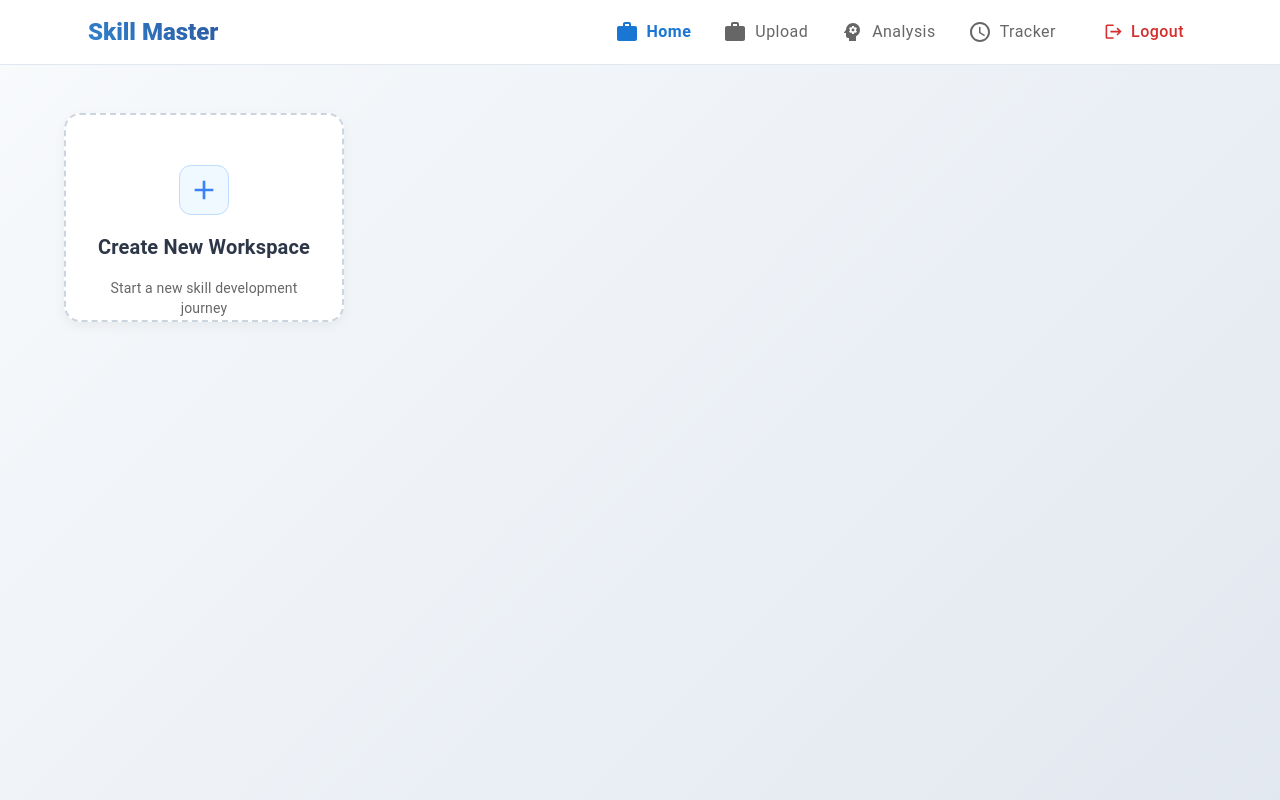
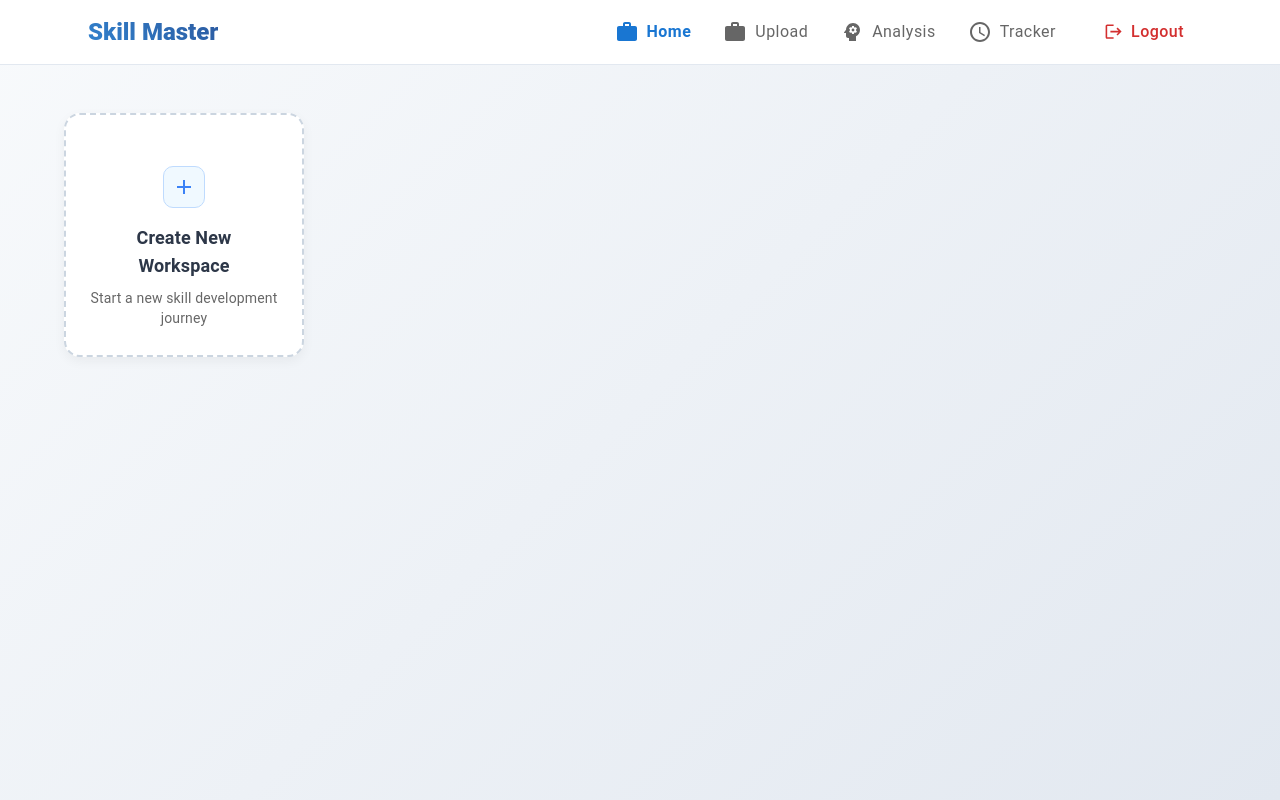
Before and after one commit to prithishsamanta/CareerLift, a React (Create React App) app in the folder frontend/: page /home in a window 1280 px wide. Built offline with nearby package versions, Linux system fonts and the light colour scheme.

Commit message:
Changed the Design of the Home

```diff
--- a/frontend/src/pages/HomePage.tsx
+++ b/frontend/src/pages/HomePage.tsx
@@ -87,7 +87,6 @@ const HomePage: React.FC = () => {
                 >
                   <CardContent className="workspace-content">
                     <Box className="workspace-header">
-                      <Work className="workspace-icon" />
                       <Typography variant="h6" className="workspace-name">
                         {workspace.name}
                       </Typography>
@@ -123,7 +122,7 @@ const HomePage: React.FC = () => {
               >
                 <CardContent className="create-workspace-content">
                   <Box className="create-workspace-icon">
-                    <Add sx={{ fontSize: 32, color: "#3b82f6" }} />
+                    <Add sx={{ fontSize: 24, color: "#3b82f6" }} />
                   </Box>
                   <Typography variant="h6" className="create-workspace-text">
                     Create New Workspace
--- a/frontend/src/styles/HomePage.css
+++ b/frontend/src/styles/HomePage.css
@@ -100,24 +100,28 @@
 
 .workspace-grid-item {
   flex: 0 0 calc(100% - 24px);
-  min-width: 280px;
+  min-width: 240px;
+  min-height: 180px;
 }
 
 @media (min-width: 600px) {
   .workspace-grid-item {
-    flex: 0 0 calc(50% - 12px);
+    flex: 0 0 calc(45% - 12px);
+    min-height: 200px;
   }
 }
 
 @media (min-width: 960px) {
   .workspace-grid-item {
-    flex: 0 0 calc(33.333% - 16px);
+    flex: 0 0 calc(30% - 16px);
+    min-height: 220px;
   }
 }
 
 @media (min-width: 1280px) {
   .workspace-grid-item {
-    flex: 0 0 calc(25% - 18px);
+    flex: 0 0 calc(22% - 18px);
+    min-height: 240px;
   }
 }
 
@@ -144,37 +148,36 @@
   height: 100%;
   display: flex;
   flex-direction: column;
+  align-items: center;
+  justify-content: center;
+  text-align: center;
 }
 
 .workspace-header {
   display: flex;
   align-items: center;
-  margin-bottom: 1rem;
+  justify-content: center;
+  margin-bottom: 0.75rem;
 }
 
-.workspace-icon {
-  color: #3182ce !important;
-  font-size: 1.5rem !important;
-  margin-right: 0.75rem !important;
-}
+/* Workspace icon styles removed - no longer needed */
 
 .workspace-name {
   color: #2d3748 !important;
   font-weight: 700 !important;
-  font-size: 1.25rem !important;
+  font-size: 1.5rem !important;
   margin: 0 !important;
 }
 
 .workspace-description {
   color: #4a5568 !important;
   font-size: 0.875rem !important;
-  line-height: 1.5 !important;
-  margin-bottom: 1rem !important;
-  flex-grow: 1;
+  line-height: 1.4 !important;
+  margin-bottom: 0.75rem !important;
 }
 
 .workspace-meta {
-  margin-top: auto;
+  margin-top: 0;
 }
 
 .workspace-chip {
@@ -204,33 +207,33 @@
 }
 
 .create-workspace-content {
-  padding: 1.5rem !important;
+  padding: 0.75rem 1.5rem 1.5rem 1.5rem !important;
   height: 100%;
   display: flex;
   flex-direction: column;
   align-items: center;
   justify-content: center;
   text-align: center;
-  gap: 1rem;
 }
 
 .create-workspace-icon {
   display: flex;
   justify-content: center;
   align-items: center;
-  width: 48px;
-  height: 48px;
+  width: 40px;
+  height: 40px;
   background: #f0f9ff;
-  border-radius: 12px;
+  border-radius: 10px;
   border: 1px solid #bfdbfe;
   transition: all 0.3s ease;
+  margin-bottom: 1rem;
 }
 
 .create-workspace-text {
   color: #2d3748 !important;
   font-weight: 700 !important;
-  font-size: 1.25rem !important;
-  margin: 0 !important;
+  font-size: 1.125rem !important;
+  margin: 0 0 0.5rem 0 !important;
 }
 
 /* Create Workspace Dialog */
@@ -390,10 +393,6 @@
 }
 
 /* Hover effects for interactive elements */
-.workspace-card:hover .workspace-icon {
-  transform: scale(1.1);
-  transition: transform 0.3s ease;
-}
 
 .create-workspace-card:hover .create-workspace-icon {
   transform: scale(1.1);
```
